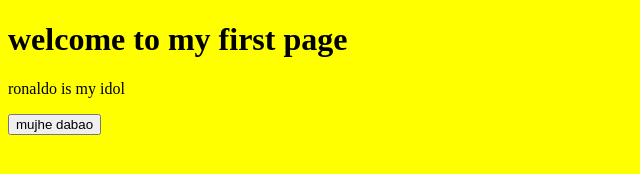
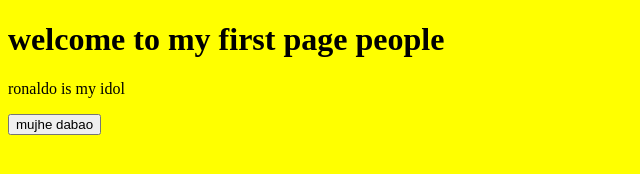
Before and after one commit to yashtale/myFirstPage, a plain HTML site: page index.html in a window 1280 px wide. Shown: the whole page, without its empty margins (0-640 px from the left). Drawn offline with Linux system fonts and the light colour scheme.

Commit message:
Added people

```diff
--- a/index.html
+++ b/index.html
@@ -7,7 +7,7 @@
 
 </head>
 <body>
-	<h1>welcome to my first page</h1>
+	<h1>welcome to my first page people</h1>
 	<p id="demo">ronaldo is my idol</p>
 	<button onclick="myyash()">mujhe dabao</button>
 
```
